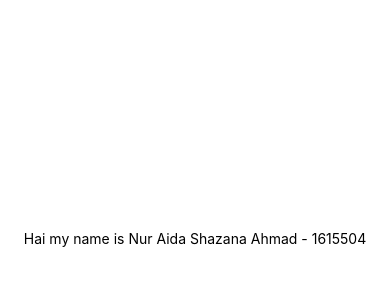
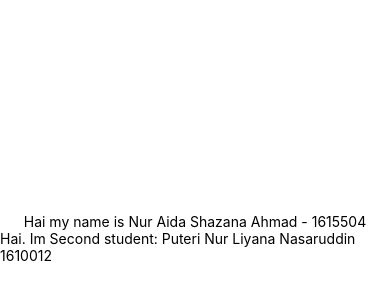
Before and after one commit to shazanaaida/HelloWorld, a React Native app: screen / in a window 390 px wide. Shown: the part 184-484 px from the top of the page. Built offline with nearby package versions, Linux system fonts and the light colour scheme.

Commit message:
Update App.js

```diff
--- a/App.js
+++ b/App.js
@@ -6,7 +6,7 @@ export default class App extends React.Component {
     return (
       <View style={styles.container}>
         <Text>Hai my name is Nur Aida Shazana Ahmad - 1615504</Text>
-        <Text></Text>
+        <Text>Hai. Im Second student: Puteri Nur Liyana Nasaruddin 1610012 </Text>
       </View>
     );
   }
```
